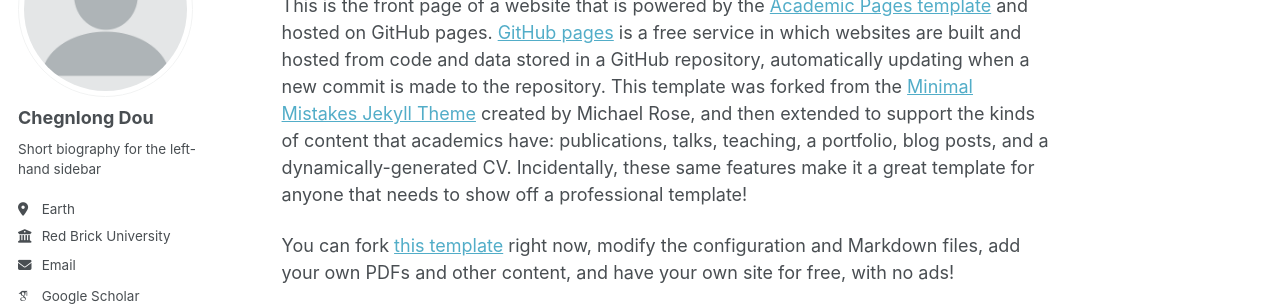
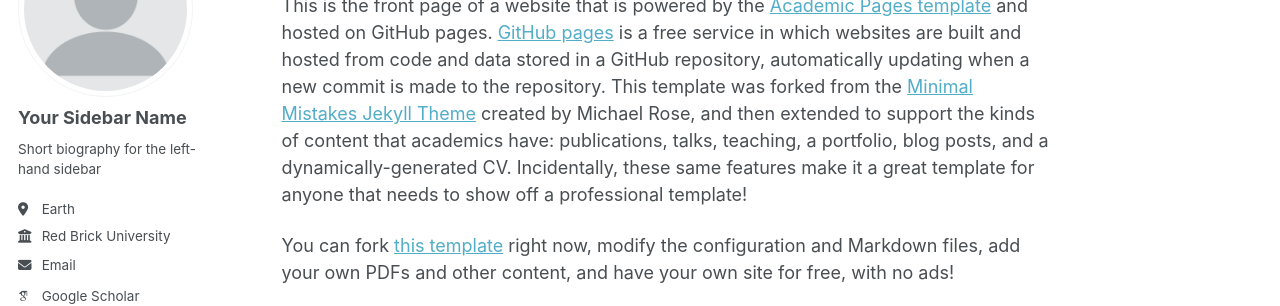
Before and after one commit to cldou/cldou.github.io, a Jekyll site: the page built from _pages/about.md, in a window 1280 px wide. Shown: the part 179-485 px from the top of the page. Built offline with Jekyll 4.4.1, drawn with Linux system fonts in a browser that asks for light colours; some web fonts are replaced; a script bundle is joined from its source files by our own code; library files that are not in the unit come from our copies.

Commit message:
Update _config.yml

```diff
--- a/_config.yml
+++ b/_config.yml
@@ -24,7 +24,7 @@ repository               : "cldou/cldou.github.io"
 author:
   # Biographic information
   avatar           : "profile.png"
-  name             : "Chegnlong Dou"
+  name             : "Your Sidebar Name"
   pronouns         : # example: "she/her"
   bio              : "Short biography for the left-hand sidebar"
   location         : "Earth"
```
